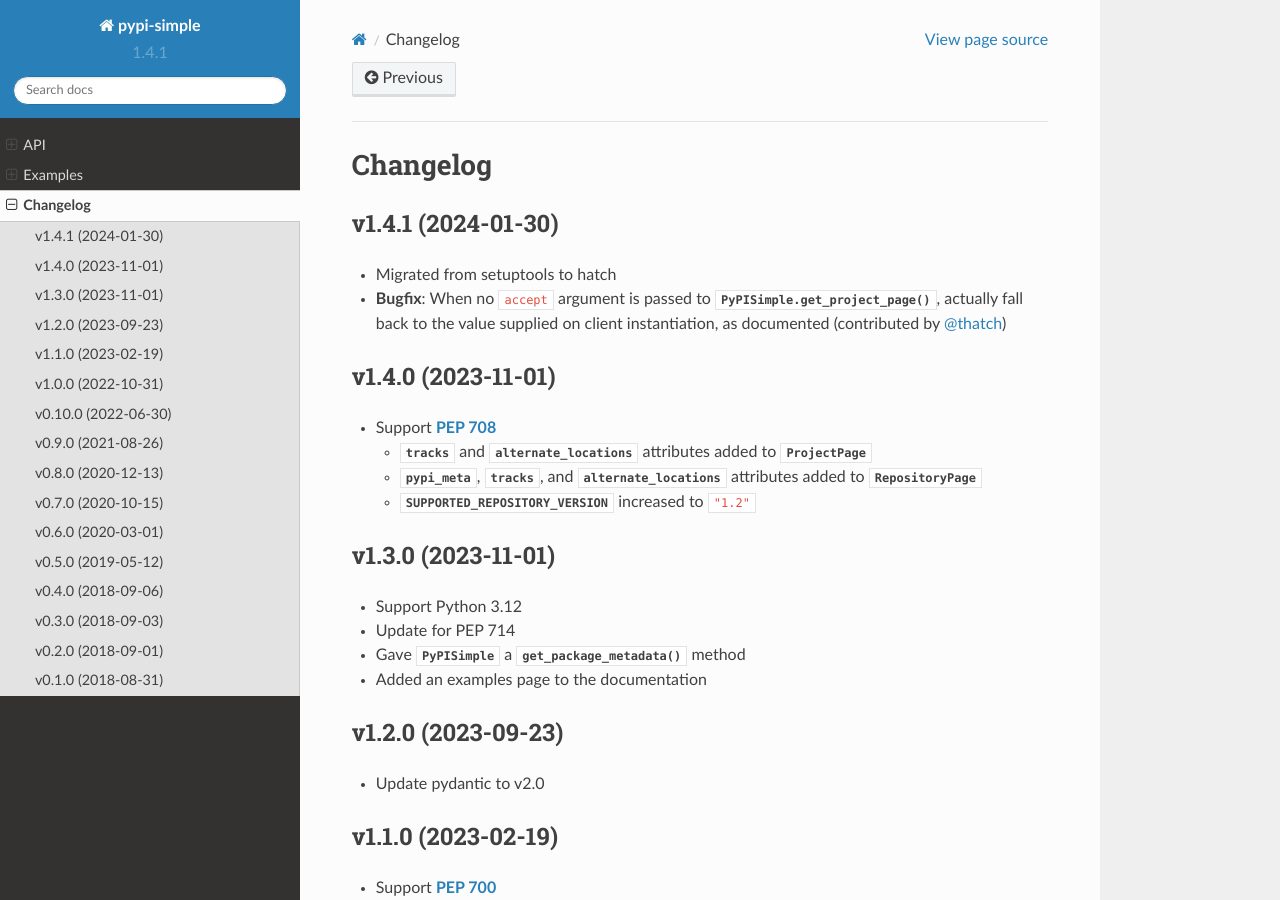
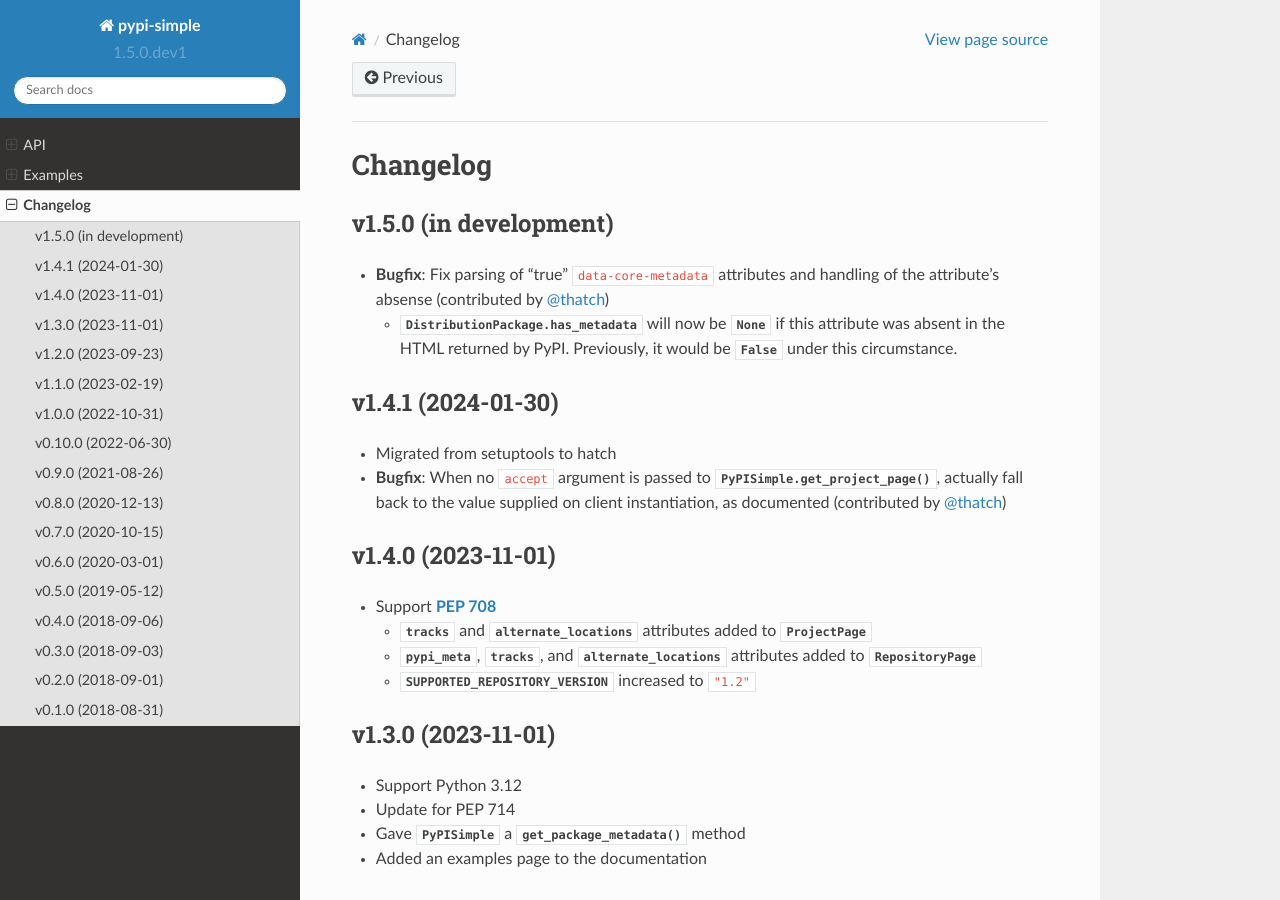
Before and after one commit to jwodder/pypi-simple, a Sphinx documentation site: the page built from docs/changelog.rst, in a window 1280 px wide and 900 px high. Built offline with Sphinx 7.4.7 and the Read the Docs theme 2.0.0, drawn with Linux system fonts in a browser that asks for light colours.

Commit message:
Update CHANGELOG

```diff
--- a/docs/changelog.rst
+++ b/docs/changelog.rst
@@ -2,6 +2,17 @@
 
 Changelog
 =========
+
+v1.5.0 (in development)
+-----------------------
+- **Bugfix**: Fix parsing of "true" ``data-core-metadata`` attributes and
+  handling of the attribute's absense (contributed by `@thatch
+  <https://github.com/thatch>`_)
+
+  - `DistributionPackage.has_metadata` will now be `None` if this attribute was
+    absent in the HTML returned by PyPI.  Previously, it would be `False` under
+    this circumstance.
+
 
 v1.4.1 (2024-01-30)
 -------------------
--- a/src/pypi_simple/__init__.py
+++ b/src/pypi_simple/__init__.py
@@ -14,7 +14,7 @@
 for more information.
 """
 
-__version__ = "1.4.1"
+__version__ = "1.5.0.dev1"
 __author__ = "John Thorvald Wodder II"
 __author_email__ = "pypi-simple@varonathe.org"
 __license__ = "MIT"
```
Also changed, not shown: CHANGELOG.md (+9 -0 lines).
